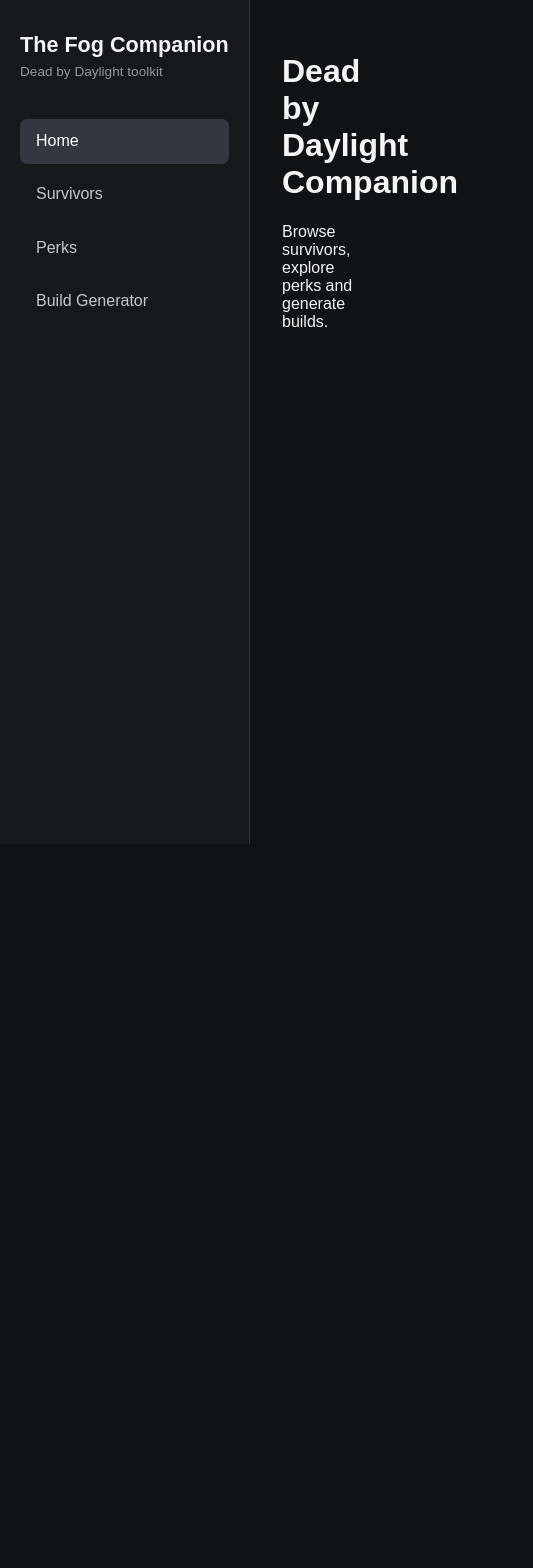
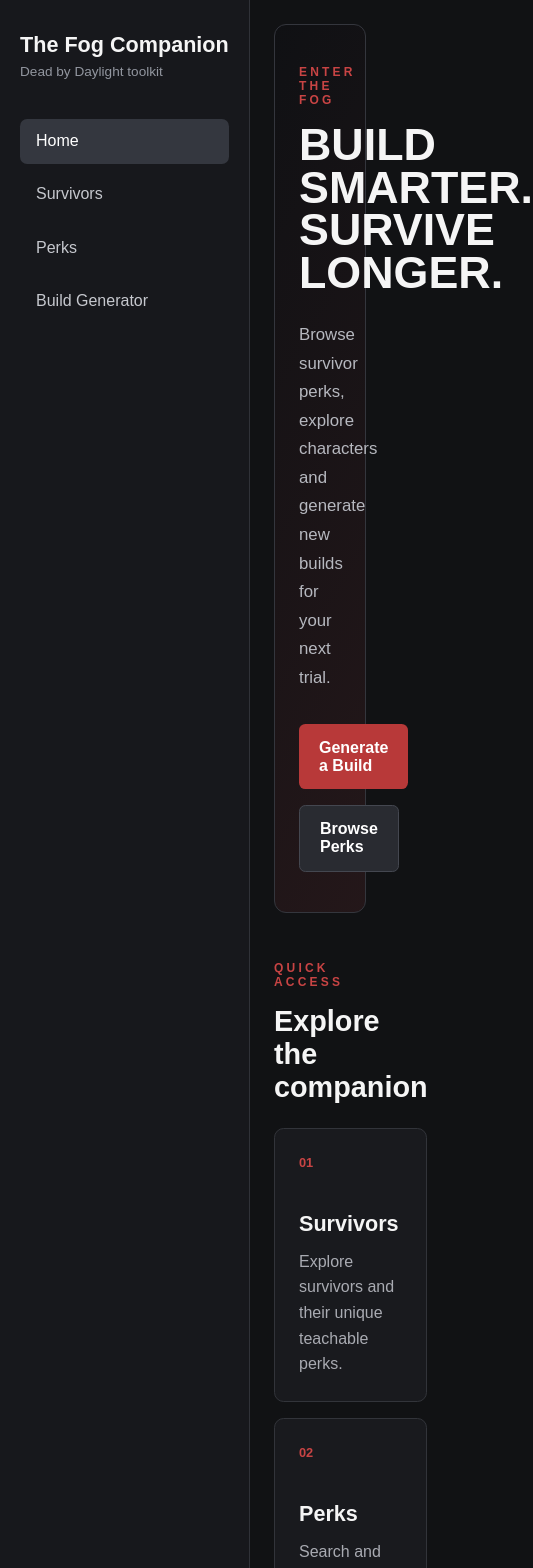
Before and after one commit to finlaygk189/the-fog-companion, a React (Vite) app: page / in a window 390 px wide. Shown: the top 1568 px of the page, 533 px wide, since content can reach past the window. Before the commit the page ends 844 px from the top, so only its background shows below. Built offline with nearby package versions, Linux system fonts and the light colour scheme.

Commit message:
Create responsive home dashboard

```diff
--- a/src/pages/Home.jsx
+++ b/src/pages/Home.jsx
@@ -1,8 +1,60 @@
+import { Link } from "react-router-dom";
+import "../styles/home.css";
+
 function Home() {
   return (
-    <main>
-      <h1>Dead by Daylight Companion</h1>
-      <p>Browse survivors, explore perks and generate builds.</p>
+    <main className="home">
+      <section className="hero">
+        <p className="hero__eyebrow">ENTER THE FOG</p>
+
+        <h1 className="hero__title">
+          Build smarter.
+          <br />
+          Survive longer.
+        </h1>
+
+        <p className="hero__description">
+          Browse survivor perks, explore characters and generate new builds for
+          your next trial.
+        </p>
+
+        <div className="hero__actions">
+          <Link className="button button--primary" to="/generator">
+            Generate a Build
+          </Link>
+
+          <Link className="button button--secondary" to="/perks">
+            Browse Perks
+          </Link>
+        </div>
+      </section>
+
+      <section className="quick-access">
+        <div className="section-heading">
+          <p>QUICK ACCESS</p>
+          <h2>Explore the companion</h2>
+        </div>
+
+        <div className="dashboard-grid">
+          <Link className="dashboard-card" to="/survivors">
+            <span className="dashboard-card__number">01</span>
+            <h3>Survivors</h3>
+            <p>Explore survivors and their unique teachable perks.</p>
+          </Link>
+
+          <Link className="dashboard-card" to="/perks">
+            <span className="dashboard-card__number">02</span>
+            <h3>Perks</h3>
+            <p>Search and browse the survivor perk collection.</p>
+          </Link>
+
+          <Link className="dashboard-card" to="/generator">
+            <span className="dashboard-card__number">03</span>
+            <h3>Build Generator</h3>
+            <p>Create a random survivor build for your next match.</p>
+          </Link>
+        </div>
+      </section>
     </main>
   );
 }
--- /dev/null
+++ b/src/styles/home.css
@@ -0,0 +1,138 @@
+.home {
+  padding: 3rem;
+}
+
+.hero {
+  max-width: 850px;
+  padding: 4rem;
+  background:
+    linear-gradient(120deg, rgba(15, 16, 19, 0.95), rgba(38, 22, 24, 0.82)),
+    #1b1c20;
+  border: 1px solid #34363d;
+  border-radius: 0.75rem;
+}
+
+.hero__eyebrow,
+.section-heading p {
+  margin: 0 0 1rem;
+  color: #c84444;
+  font-size: 0.75rem;
+  font-weight: 700;
+  letter-spacing: 0.2rem;
+}
+
+.hero__title {
+  margin: 0;
+  font-size: clamp(2.8rem, 7vw, 5.5rem);
+  line-height: 0.95;
+  text-transform: uppercase;
+}
+
+.hero__description {
+  max-width: 600px;
+  margin: 1.75rem 0 0;
+  color: #b6b8bf;
+  font-size: 1.05rem;
+  line-height: 1.7;
+}
+
+.hero__actions {
+  display: flex;
+  flex-wrap: wrap;
+  gap: 1rem;
+  margin-top: 2rem;
+}
+
+.button {
+  display: inline-block;
+  padding: 0.9rem 1.25rem;
+  border-radius: 0.4rem;
+  font-weight: 700;
+  transition:
+    transform 0.2s ease,
+    background-color 0.2s ease;
+}
+
+.button:hover {
+  transform: translateY(-2px);
+}
+
+.button--primary {
+  background-color: #b83939;
+  color: #ffffff;
+}
+
+.button--primary:hover {
+  background-color: #ce4545;
+}
+
+.button--secondary {
+  background-color: #292b31;
+  border: 1px solid #444750;
+  color: #ffffff;
+}
+
+.quick-access {
+  margin-top: 3rem;
+}
+
+.section-heading h2 {
+  margin: 0;
+  font-size: 1.8rem;
+}
+
+.dashboard-grid {
+  display: grid;
+  grid-template-columns: repeat(3, minmax(0, 1fr));
+  gap: 1rem;
+  margin-top: 1.5rem;
+}
+
+.dashboard-card {
+  min-height: 210px;
+  padding: 1.5rem;
+  background-color: #191a1e;
+  border: 1px solid #32343a;
+  border-radius: 0.6rem;
+  transition:
+    transform 0.2s ease,
+    border-color 0.2s ease,
+    background-color 0.2s ease;
+}
+
+.dashboard-card:hover {
+  transform: translateY(-4px);
+  background-color: #202126;
+  border-color: #a83a3a;
+}
+
+.dashboard-card__number {
+  color: #c84444;
+  font-size: 0.8rem;
+  font-weight: 700;
+}
+
+.dashboard-card h3 {
+  margin: 2.5rem 0 0.75rem;
+  font-size: 1.35rem;
+}
+
+.dashboard-card p {
+  margin: 0;
+  color: #a9abb2;
+  line-height: 1.6;
+}
+
+@media (max-width: 900px) {
+  .home {
+    padding: 1.5rem;
+  }
+
+  .hero {
+    padding: 2.5rem 1.5rem;
+  }
+
+  .dashboard-grid {
+    grid-template-columns: 1fr;
+  }
+}
```
